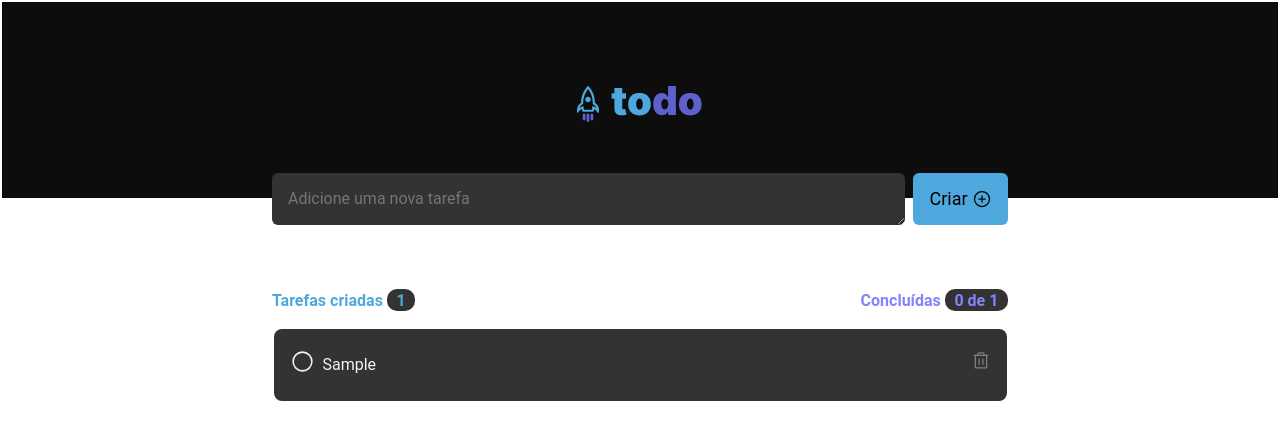
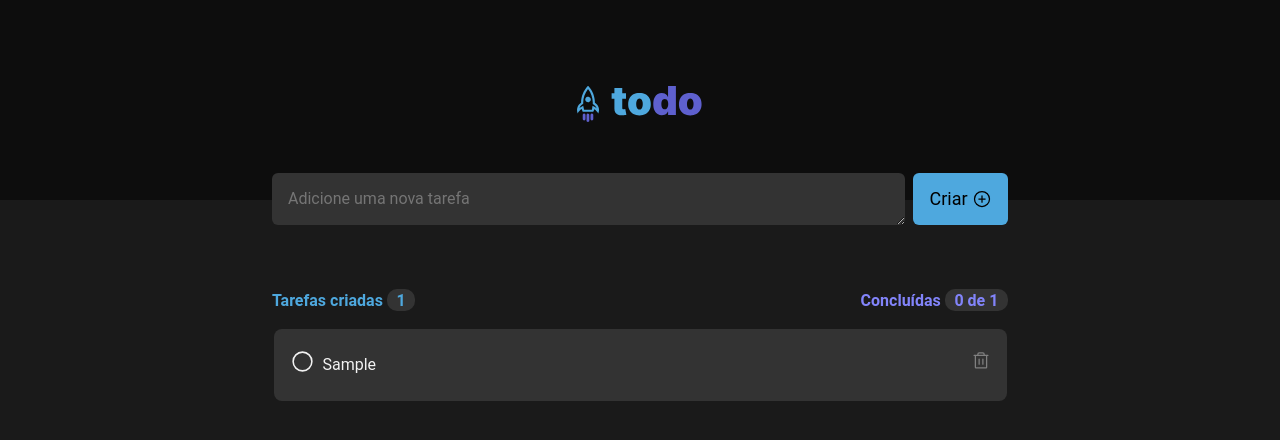
Before and after one commit to paulo7708/ToDo-list, a React (Vite) app: page / in a window 1280 px wide. Both pictures are taken after typing "Sample" into the empty fields and a click on the button "Criar". Shown: the top 440 px of the page. Built offline with nearby package versions, Linux system fonts and the light colour scheme.

Commit message:
Feat: DarkMode

```diff
--- a/src/App.module.css
+++ b/src/App.module.css
@@ -80,7 +80,7 @@
   justify-content: center;
   align-items: center;
   height: 15.25rem;
-  border: 1px solid white;
+  border-top: 1px solid var(--gray-400);
   width: 46rem;
   border-radius: 8px;
 }
--- a/src/Global.css
+++ b/src/Global.css
@@ -1,9 +1,12 @@
 * {
   box-sizing: border-box;
   margin: 0;
-  padding: 0;
+  padding: 0;;
 }
 
+body {
+  background-color: var(--gray-600)
+}
 :root {
   --gray-100: #F2F2F2;
   --gray-200: #D9D9D9;
--- a/src/components/header/Header.module.css
+++ b/src/components/header/Header.module.css
@@ -2,7 +2,6 @@
   display: flex;
   justify-content: center;
   align-items: center;
-  border: 2px solid white;
   height: 12.5rem;
   background-color: var(--gray-700);
 }
--- a/src/components/task/Task.tsx
+++ b/src/components/task/Task.tsx
@@ -10,12 +10,12 @@ interface bodyTask {
   onChildToParent: Function,
 }
 
-export const Task = (props: bodyTask) => {
+export const Task = ({ content, onDeleteTasks, onChildToParent}: bodyTask) => {
   const [divCount, setDivCount] = useState(0);
   const [isActive, setIsActive] = useState(false);
 
   function handleDeleteTasks(){
-    props.onDeleteTasks(props.content)
+    onDeleteTasks(content)
   }
 
   const handleClick = () => {
@@ -36,14 +36,14 @@ export const Task = (props: bodyTask) => {
   const data = divCount
 
   return (
-    <div onClick={() => props.onChildToParent(data)}
+    <div onClick={() => onChildToParent(data)}
       className={isActive === true ? style.taskStyleCliked : style.taskStyle}
     >
       <a onClick={handleClick}>
         <Circle className={style.circle} size={25} />
         <CheckCircle className={style.checkCircle} size={25} />
       </a>
-      <p className={style.text}>{props.content}</p>
+      <p className={style.text}>{content}</p>
       <a className={style.trash} onClick={handleDeleteTasks}>
         <Trash className={style.trash} size={20} />
       </a>
```
